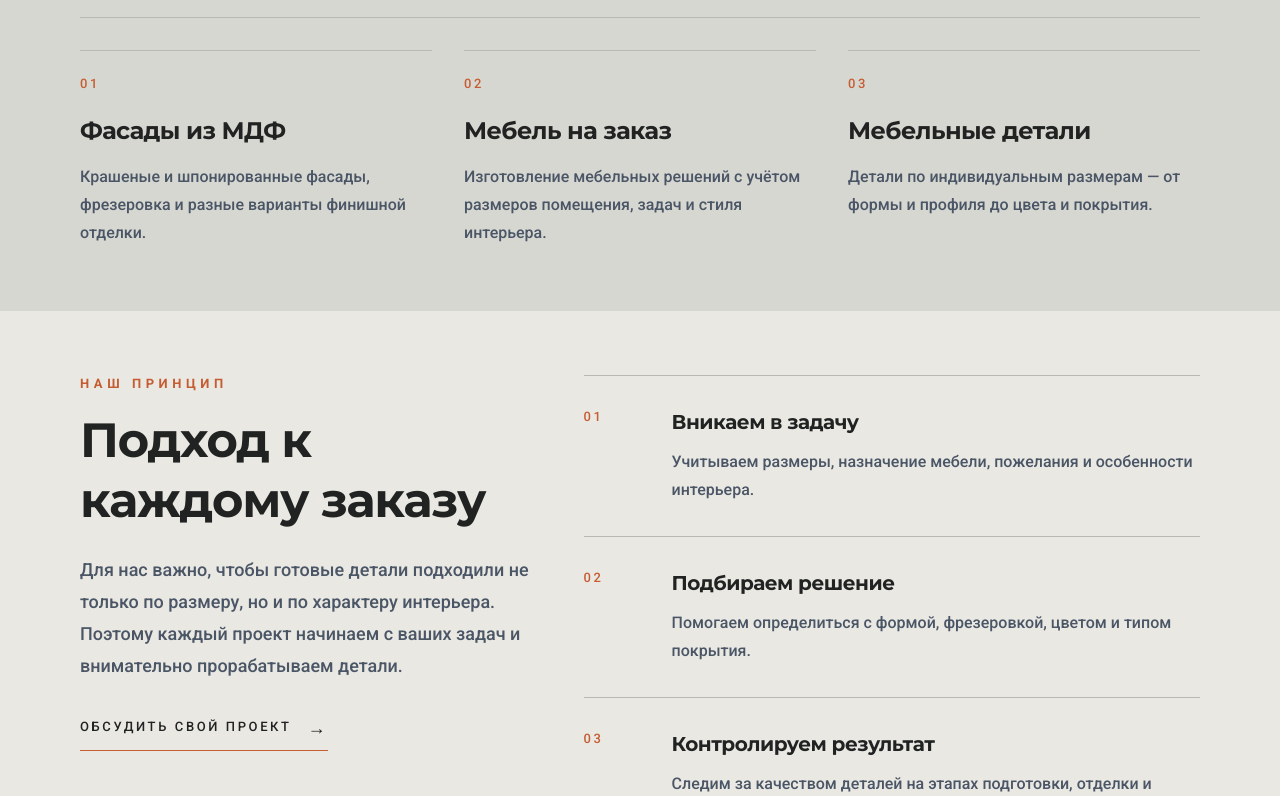
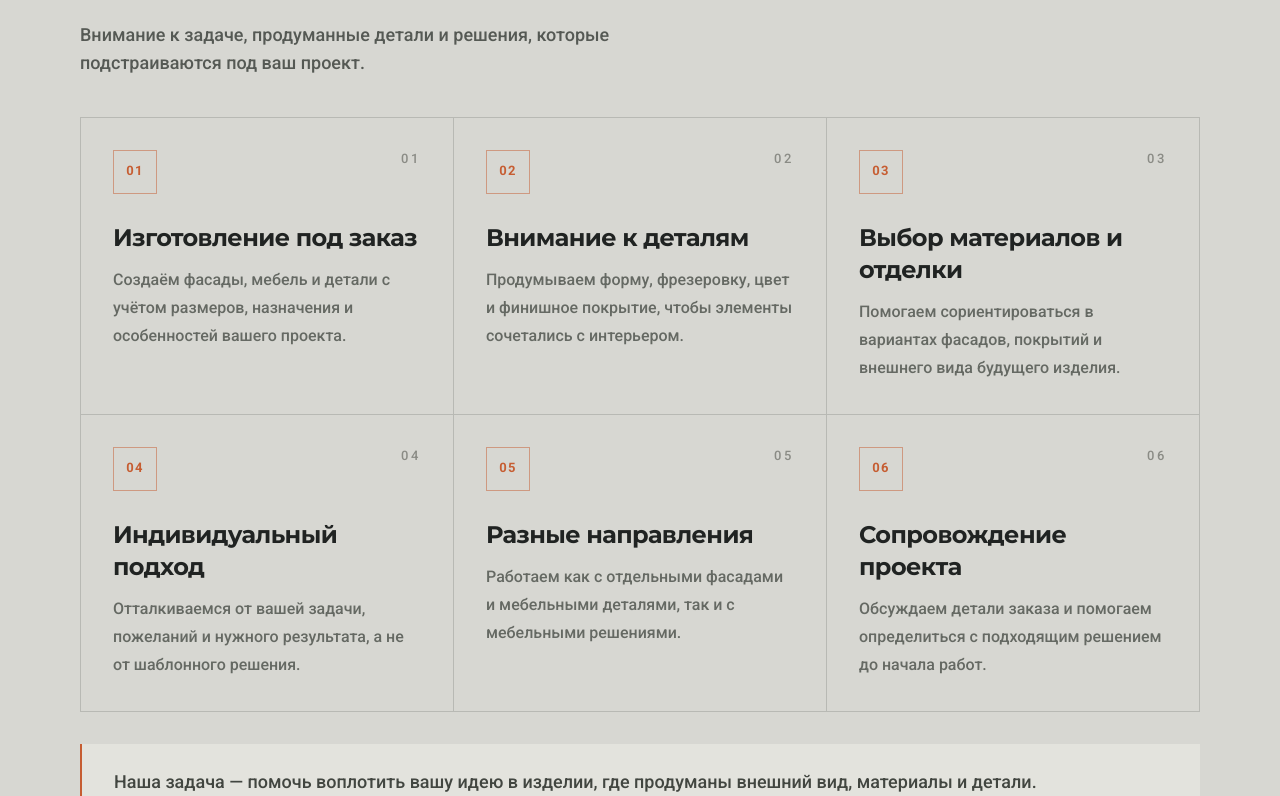
Before and after one commit to IljaBelousow/naumovich-site, a Next.js app: page /about in a window 1280 px wide. Shown: the part 824-1620 px from the top of the page. Built offline with nearby package versions, Linux system fonts and the light colour scheme.

Commit message:
Redesign about page layout inspired by reference

```diff
--- a/src/app/about/page.tsx
+++ b/src/app/about/page.tsx
@@ -5,8 +5,47 @@ import { facades } from "@/data/facades";
 export const metadata = {
   title: "О компании — ИП Наумович",
   description:
-    "Изготовление крашеных и шпонированных фасадов из МДФ и мебели на заказ. Индивидуальный подход к каждому проекту.",
+    "Изготовление крашеных и шпонированных фасадов из МДФ, мебели и мебельных деталей на заказ.",
 };
+
+const companyValues = [
+  {
+    number: "01",
+    title: "Изготовление под заказ",
+    text: "Создаём фасады, мебель и детали с учётом размеров, назначения и особенностей вашего проекта.",
+    mark: "01",
+  },
+  {
+    number: "02",
+    title: "Внимание к деталям",
+    text: "Продумываем форму, фрезеровку, цвет и финишное покрытие, чтобы элементы сочетались с интерьером.",
+    mark: "02",
+  },
+  {
+    number: "03",
+    title: "Выбор материалов и отделки",
+    text: "Помогаем сориентироваться в вариантах фасадов, покрытий и внешнего вида будущего изделия.",
+    mark: "03",
+  },
+  {
+    number: "04",
+    title: "Индивидуальный подход",
+    text: "Отталкиваемся от вашей задачи, пожеланий и нужного результата, а не от шаблонного решения.",
+    mark: "04",
+  },
+  {
+    number: "05",
+    title: "Разные направления",
+    text: "Работаем как с отдельными фасадами и мебельными деталями, так и с мебельными решениями.",
+    mark: "05",
+  },
+  {
+    number: "06",
+    title: "Сопровождение проекта",
+    text: "Обсуждаем детали заказа и помогаем определиться с подходящим решением до начала работ.",
+    mark: "06",
+  },
+];
 
 const directions = [
   {
@@ -29,7 +68,7 @@ const directions = [
 const approach = [
   ["01", "Вникаем в задачу", "Учитываем размеры, назначение мебели, пожелания и особенности интерьера."],
   ["02", "Подбираем решение", "Помогаем определиться с формой, фрезеровкой, цветом и типом покрытия."],
-  ["03", "Контролируем результат", "Следим за качеством деталей на этапах подготовки, отделки и изготовления."],
+  ["03", "Прорабатываем детали", "Согласуем важные характеристики будущего изделия и уделяем внимание отделке."],
 ];
 
 export default function AboutPage() {
@@ -67,7 +106,38 @@ export default function AboutPage() {
         </div>
       </section>
 
-      <section className="bg-[#D7D7D2] py-12 sm:py-16">
+      <section className="bg-[#D7D7D2] py-14 sm:py-20">
+        <div className="mx-auto w-full max-w-[1500px] px-6 sm:px-12 lg:px-20">
+          <div className="mb-10 max-w-3xl">
+            <p className="mb-4 text-xs font-semibold uppercase tracking-[0.35em] text-[#C65D32]">Наш подход</p>
+            <h2 className="text-3xl font-bold leading-tight tracking-tight sm:text-4xl lg:text-5xl">
+              ИП Наумович — это
+            </h2>
+            <p className="mt-5 max-w-2xl text-base leading-7 text-[#555954] sm:text-lg">
+              Внимание к задаче, продуманные детали и решения, которые подстраиваются под ваш проект.
+            </p>
+          </div>
+          <div className="grid border-l border-t border-[#B8B9B4] sm:grid-cols-2 lg:grid-cols-3">
+            {companyValues.map((item) => (
+              <article key={item.number} className="group min-h-[220px] border-b border-r border-[#B8B9B4] p-6 transition-colors duration-300 hover:bg-[#E9E8E3] sm:p-8 lg:min-h-[245px]">
+                <div className="flex items-start justify-between gap-4">
+                  <span className="flex h-11 w-11 items-center justify-center border border-[#C65D32]/50 text-xs font-semibold tracking-widest text-[#C65D32] transition-colors duration-300 group-hover:bg-[#C65D32] group-hover:text-white">
+                    {item.mark}
+                  </span>
+                  <span className="text-xs tracking-[0.2em] text-[#8A8B85]">{item.number}</span>
+                </div>
+                <h3 className="mt-7 text-xl font-medium sm:text-2xl">{item.title}</h3>
+                <p className="mt-3 max-w-md text-sm leading-7 text-[#656963] sm:text-base">{item.text}</p>
+              </article>
+            ))}
+          </div>
+          <div className="mt-8 border-l-2 border-[#C65D32] bg-[#E9E8E3]/70 px-6 py-5 text-base leading-7 text-[#424640] sm:px-8 sm:py-6 sm:text-lg">
+            Наша задача — помочь воплотить вашу идею в изделии, где продуманы внешний вид, материалы и детали.
+          </div>
+        </div>
+      </section>
+
+      <section className="bg-[#E9E8E3] py-14 sm:py-20">
         <div className="mx-auto w-full max-w-[1500px] px-6 sm:px-12 lg:px-20">
           <div className="mb-8 flex flex-col gap-4 border-b border-[#B8B9B4] pb-8 sm:flex-row sm:items-end sm:justify-between">
             <div>
@@ -83,35 +153,34 @@ export default function AboutPage() {
               <article key={item.number} className="border-t border-[#B8B9B4] pt-5">
                 <span className="text-xs font-medium tracking-[0.2em] text-[#C65D32]">{item.number}</span>
                 <h3 className="mt-5 text-xl font-medium sm:text-2xl">{item.title}</h3>
-                <p className="mt-4 max-w-md text-base leading-7 text-gray-600">{item.text}</p>
+                <p className="mt-4 max-w-md text-base leading-7 text-[#656963]">{item.text}</p>
               </article>
             ))}
           </div>
         </div>
       </section>
 
-      <section className="bg-[#E9E8E3] py-12 sm:py-16">
+      <section className="bg-[#202322] py-14 text-[#E9E8E3] sm:py-20">
         <div className="mx-auto grid w-full max-w-[1500px] gap-8 px-6 sm:px-12 lg:grid-cols-[0.85fr_1.15fr] lg:gap-12 lg:px-20">
           <div>
-            <p className="mb-4 text-xs font-semibold uppercase tracking-[0.35em] text-[#C65D32]">Наш принцип</p>
+            <p className="mb-4 text-xs font-semibold uppercase tracking-[0.35em] text-[#E16A3A]">Наш принцип</p>
             <h2 className="max-w-xl text-3xl font-light leading-tight tracking-tight sm:text-4xl lg:text-5xl">
               Подход к каждому заказу
             </h2>
-            <p className="mt-6 max-w-lg text-base leading-8 text-gray-600 sm:text-lg">
-              Для нас важно, чтобы готовые детали подходили не только по размеру, но и по характеру интерьера.
-              Поэтому каждый проект начинаем с ваших задач и внимательно прорабатываем детали.
+            <p className="mt-6 max-w-lg text-base leading-8 text-white/65 sm:text-lg">
+              Каждый проект начинается с обсуждения задачи. Учитываем ваши пожелания и помогаем выбрать детали, которые повлияют на итоговый вид изделия.
             </p>
-            <Link href="/contacts" className="group mt-8 inline-flex items-center gap-4 border-b border-[#C65D32] pb-2 text-xs font-medium uppercase tracking-[0.2em] transition-colors hover:text-[#C65D32]">
+            <Link href="/contacts" className="group mt-8 inline-flex items-center gap-4 border-b border-[#E16A3A] pb-2 text-xs font-medium uppercase tracking-[0.2em] transition-colors hover:text-[#E16A3A]">
               Обсудить свой проект <span aria-hidden="true" className="text-lg transition-transform duration-300 group-hover:translate-x-1">→</span>
             </Link>
           </div>
-          <div className="border-t border-[#B8B9B4]">
+          <div className="border-t border-white/20">
             {approach.map(([number, title, text]) => (
-              <article key={number} className="grid gap-3 border-b border-[#B8B9B4] py-6 sm:grid-cols-[64px_1fr] sm:gap-6 sm:py-8">
-                <span className="text-xs font-medium tracking-[0.2em] text-[#C65D32]">{number}</span>
+              <article key={number} className="grid gap-3 border-b border-white/20 py-6 sm:grid-cols-[64px_1fr] sm:gap-6 sm:py-8">
+                <span className="text-xs font-medium tracking-[0.2em] text-[#E16A3A]">{number}</span>
                 <div>
                   <h3 className="text-xl font-medium">{title}</h3>
-                  <p className="mt-3 max-w-2xl text-base leading-7 text-gray-600">{text}</p>
+                  <p className="mt-3 max-w-2xl text-base leading-7 text-white/65">{text}</p>
                 </div>
               </article>
             ))}
@@ -119,14 +188,14 @@ export default function AboutPage() {
         </div>
       </section>
 
-      <section className="bg-[#E9E8E3] py-12 text-[#202322] sm:py-16">
+      <section className="bg-[#E9E8E3] py-14 text-[#202322] sm:py-20">
         <div className="mx-auto w-full max-w-[1500px] px-6 sm:px-12 lg:px-20">
           <div className="mb-7 flex flex-col gap-4 border-b border-[#B8B9B4] pb-7 sm:flex-row sm:items-end sm:justify-between">
             <div>
               <p className="mb-3 text-xs font-semibold uppercase tracking-[0.3em] text-[#C65D32]">Наши работы</p>
               <h2 className="text-3xl font-bold leading-tight sm:text-4xl lg:text-5xl">Готовые проекты</h2>
               <p className="mt-3 max-w-2xl text-base leading-7 text-[#555954] sm:text-lg">
-                Примеры реализованных решений для фасадов и мебели — от отдельных деталей до законченных проектов.
+                Примеры решений для фасадов и мебели — от отдельных деталей до готовых интерьерных проектов.
               </p>
             </div>
             <Link href="/portfolio" className="site-button group shrink-0">
```
